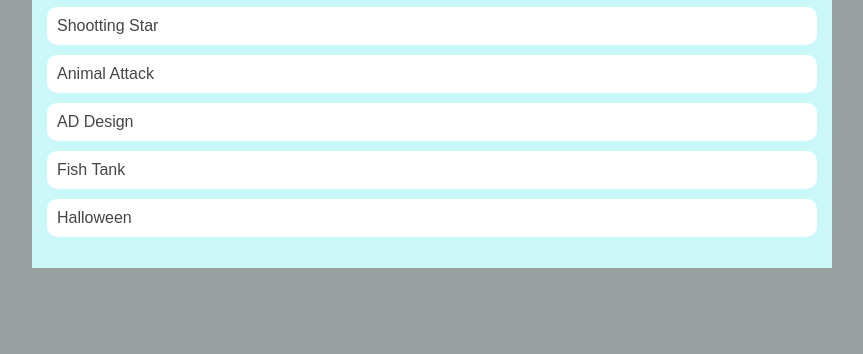
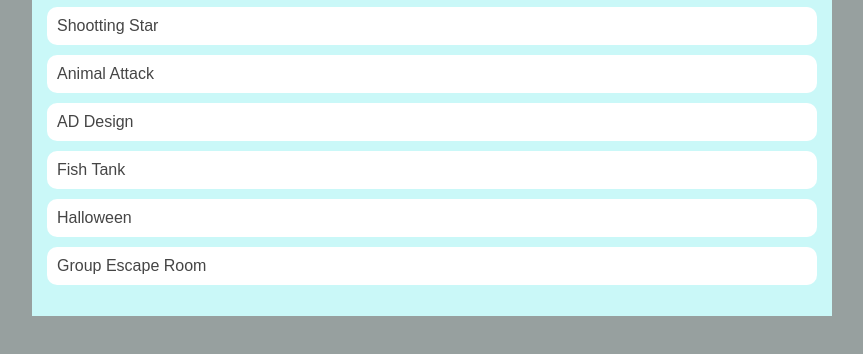
Before and after one commit to micahpineda/micahpineda.github.io, a plain HTML site: page portfolio.html in a window 1280 px wide. Shown: the part 398-752 px from the top of the page, without its empty margins (208-1071 px from the left). Drawn offline with Linux system fonts and the light colour scheme.

Commit message:
mad escape room tab

```diff
--- a/portfolio.html
+++ b/portfolio.html
@@ -55,6 +55,9 @@
             <li>
             <a href="https://www.khanacademy.org/computer-programming/pineda_holoween-project/5902332133490688" target="_blank">Halloween</a>
             </li>
+             <li>
+            <a href="https://www.khanacademy.org/computer-programming/spin-off-of-team-sandage_betancourt_smith_pineda/5479106886615040" target="_blank">Group Escape Room</a>
+            </li>
     </ul>
   </div>
       </main>
```
